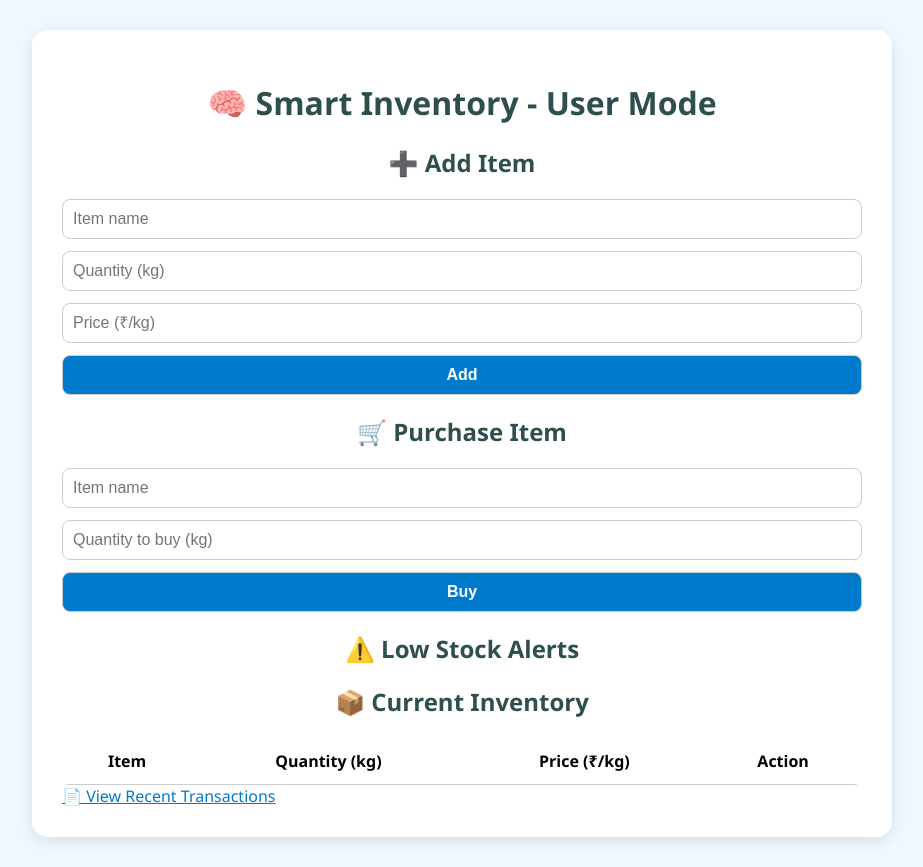
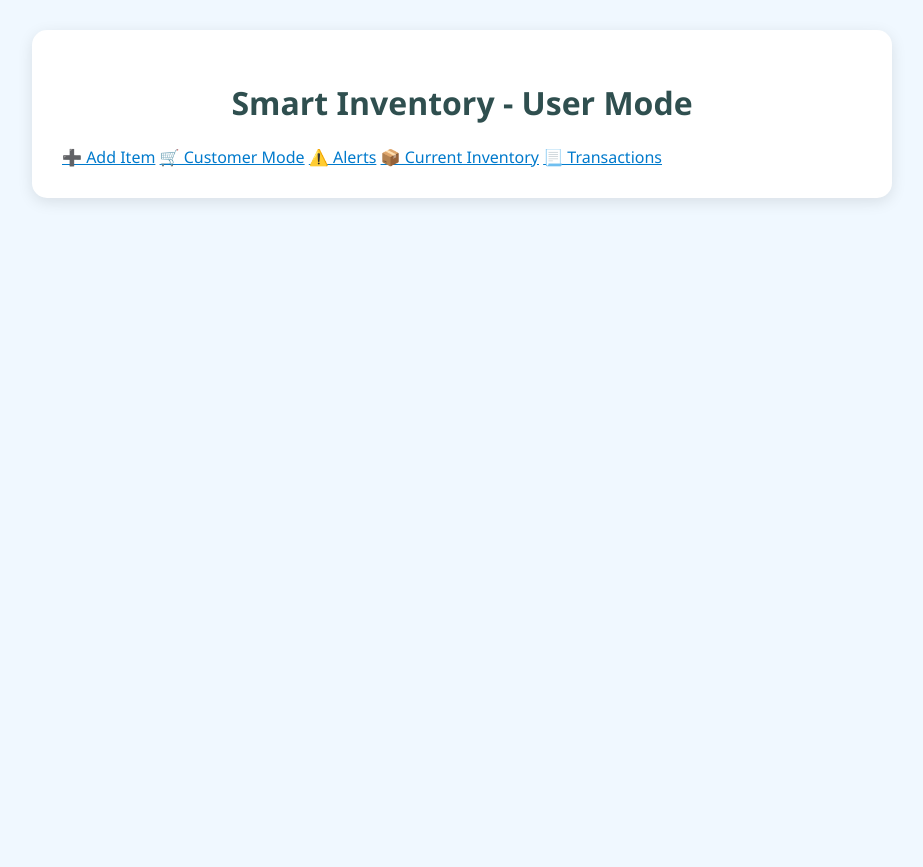
Before and after one commit to Deepika-bethi/smart-inventory, a Flask app: page / in a window 1280 px wide. Shown: the whole page, without its empty margins (178-1101 px from the left). After the commit the page ends 202 px from the top, so only its background shows below. Run offline with Flask 3, Linux system fonts and the light colour scheme; lists and menus that the app fills with data are empty.

Commit message:
style: remove brain emoji and keep only 5 essential buttons on homepage

```diff
--- a/templates/index.html
+++ b/templates/index.html
@@ -6,63 +6,13 @@
 </head>
 <body>
     <div class="container">
-        <h1>🧠 Smart Inventory - User Mode</h1>
-
-        <!-- Add Item Form -->
-        <div class="card">
-            <h2>➕ Add Item</h2>
-            <form action="/add" method="POST">
-                <input type="text" name="name" placeholder="Item name" required>
-                <input type="number" step="0.01" name="quantity" placeholder="Quantity (kg)" required>
-                <input type="number" step="0.01" name="price" placeholder="Price (₹/kg)" required>
-                <button type="submit">Add</button>
-            </form>
-        </div>
-
-        <!-- Purchase Item Form -->
-        <div class="card">
-            <h2>🛒 Purchase Item</h2>
-            <form action="/purchase" method="POST">
-                <input type="text" name="name" placeholder="Item name" required>
-                <input type="number" step="0.01" name="quantity" placeholder="Quantity to buy (kg)" required>
-                <button type="submit">Buy</button>
-            </form>
-        </div>
-
-        <!-- Low Stock Alerts -->
-        <div class="card alert">
-            <h2>⚠️ Low Stock Alerts</h2>
-            {% for item in items %}
-                {% if item[2] < 5 %}
-                    <p>{{ item[1] }} - only {{ item[2] }} kg left</p>
-                {% endif %}
-            {% endfor %}
-        </div>
-
-        <!-- Current Inventory Table -->
-        <div class="card">
-            <h2>📦 Current Inventory</h2>
-            <table>
-                <tr>
-                    <th>Item</th>
-                    <th>Quantity (kg)</th>
-                    <th>Price (₹/kg)</th>
-                    <th>Action</th>
-                </tr>
-                {% for item in items %}
-                    <tr>
-                        <td>{{ item[1] }}</td>
-                        <td>{{ item[2] }}</td>
-                        <td>{{ item[3] }}</td>
-                        <td><a href="{{ url_for('edit_item', item_id=item[0]) }}">✏️ Edit</a></td>
-                    </tr>
-                {% endfor %}
-            </table>
-        </div>
-
-        <!-- View Transactions -->
-        <div class="card">
-            <a href="{{ url_for('show_transactions') }}">📄 View Recent Transactions</a>
+        <h1>Smart Inventory - User Mode</h1>
+        <div class="card-buttons">
+            <a class="card-button" href="{{ url_for('add_item_page') }}">➕ Add Item</a>
+            <a class="card-button" href="{{ url_for('purchase_item_page') }}">🛒 Customer Mode</a>
+            <a class="card-button" href="{{ url_for('low_stock_alerts') }}">⚠️ Alerts</a>
+            <a class="card-button" href="{{ url_for('inventory_page') }}">📦 Current Inventory</a>
+            <a class="card-button" href="{{ url_for('show_transactions') }}">📃 Transactions</a>
         </div>
     </div>
 </body>
```
